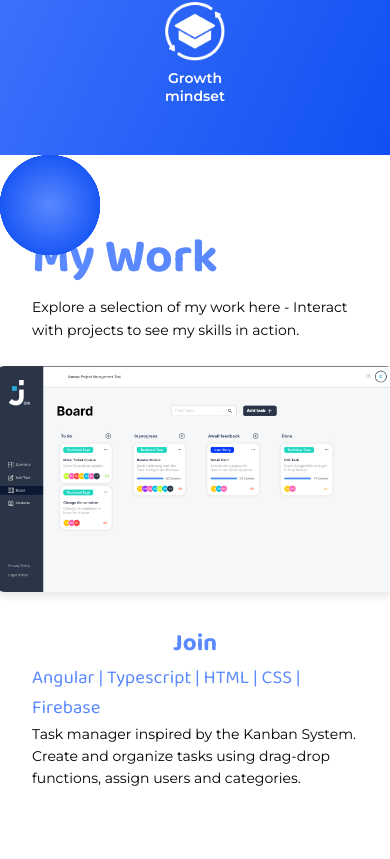
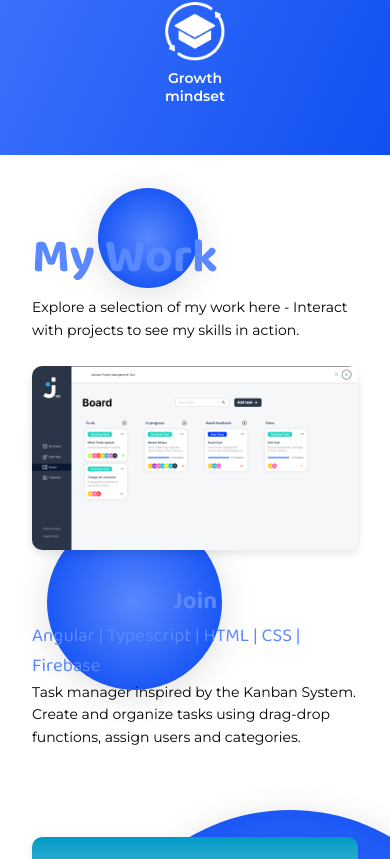
Before and after one commit to P-Hoffmann98/Portfolio, an Angular app: page / in a window 390 px wide. Shown: the part 2856-3715 px from the top of the page. Built offline with nearby package versions, Linux system fonts and the light colour scheme.

Commit message:
scroll line fixed

```diff
--- a/src/app/my-work/my-work.component.html
+++ b/src/app/my-work/my-work.component.html
@@ -1,3 +1,4 @@
+<div id="my-work-body" class="my-work-body">
   <div class="circle1"></div>
   <div class="circle2"></div>
   <div class="circle3"></div>
@@ -5,8 +6,6 @@
   <div class="circle5"></div>
   <div class="circle6"></div>
   <div class="circle7"></div>
-
-<div id="my-work-body" class="my-work-body">
   <h1>My Work</h1>
   <p>
     Explore a selection of my work here - Interact with projects to see my
--- a/src/app/my-work/my-work.component.scss
+++ b/src/app/my-work/my-work.component.scss
@@ -1,37 +1,30 @@
+/* ===== My Work (SCSS) =====
+   IMPORTANT: Put your <div class="circle1"> ... circle7</div>
+   as the FIRST children INSIDE #my-work-body.
+   This file assumes that structure.
+*/
+
+$blue-1: #5988ff;
+$blue-2: #0043f0;
+
+/* Base section */
 .my-work-body {
   position: relative;
+  isolation: isolate; /* make a local stacking context (predictable z-index) */
   padding: 4rem 2rem;
-  background: white;
+  background: #fff;
   overflow: hidden;
-  z-index: 1; /* base layer */
+
+  /* CONTENT LAYER — always above circles */
+  > h1,
+  > p,
+  > .project {
+    position: relative;
+    z-index: 2; /* content layer */
+  }
 }
 
-.project {
-  display: flex;
-  align-items: center;
-  justify-content: space-between;
-  margin-bottom: 4rem;
-  gap: 2rem;
-}
-
-.project:nth-child(odd) {
-  flex-direction: row-reverse;
-}
-
-.my-work-exscreens {
-  width: 400px;
-  height: auto;
-  border-radius: 10px;
-  box-shadow: 0 4px 8px rgba(0, 0, 0, 0.1);
-}
-
-.project-info {
-  max-width: 600px;
-  display: flex;
-  flex-direction: column;
-  align-items: center;
-}
-
+/* Typography */
 h1 {
   font-weight: bold;
   font-family: "Baloo";
@@ -55,92 +48,136 @@ p {
   line-height: 1.6;
 }
 
-.project,
-h1,
-h2,
-p {
-  position: relative;
-  z-index: 3; /* above the circles */
+/* Projects layout */
+.project {
+  display: flex;
+  align-items: center;
+  justify-content: space-between;
+  margin-bottom: 4rem;
+  gap: 2rem;
+
+  /* Level 4 selector: counts only .project, ignores other siblings (like .circleX) */
+  &:nth-child(odd of .project) {
+    flex-direction: row-reverse;
+  }
 }
 
-.circle1 {
-  position: absolute;
-  transform: translate(0%, 0%);
-  width: 100px;
-  height: 100px;
-  background: radial-gradient(circle, #5988ff, #0043f0);
-  border-radius: 50%;
-  z-index: 2;
+.my-work-exscreens {
+  width: 400px;
+  height: auto;
+  border-radius: 10px;
+  box-shadow: 0 4px 8px rgba(0, 0, 0, 0.1);
 }
 
-.circle2 {
-  position: absolute;
-  transform: translate(0%, 0%);
-
-  width: 100px;
-  height: 100px;
-  background: radial-gradient(circle, #5988ff, #0043f0);
-  border-radius: 50%;
-  z-index: 2;
+.project-info {
+  max-width: 600px;
+  display: flex;
+  flex-direction: column;
+  align-items: flex-start;
 }
 
-.circle3 {
-  position: absolute;
-  transform: translate(0%, 0%);
-  width: 100px;
-  height: 100px;
-  background: radial-gradient(circle, #5988ff, #0043f0);
-  border-radius: 50%;
-  z-index: 2;
+/* Shared style for all circles */
+.my-work-body {
+  .circle1,
+  .circle2,
+  .circle3,
+  .circle4,
+  .circle5,
+  .circle6,
+  .circle7 {
+    position: absolute;
+    border-radius: 50%;
+    aspect-ratio: 1 / 1;
+    background: radial-gradient(circle, $blue-1, $blue-2);
+    pointer-events: none; /* never block clicks */
+    z-index: 1; /* below content (z=2), above section background */
+    filter: drop-shadow(0 6px 16px rgba(0, 0, 0, 0.12));
+  }
+
+  .circle1 {
+    top: 2%;
+    left: 25%;
+    width: 100px;
+  }
+  .circle2 {
+    top: 8%;
+    left: 12%;
+    width: 175px;
+  }
+  .circle3 {
+    top: 25%;
+    left: -125px;
+    width: 250px;
+  }
+  .circle4 {
+    top: 40%;
+    right: -100px;
+    width: 400px;
+  }
+  .circle5 {
+    top: 16%;
+    left: 12%;
+    width: 50px;
+  }
+  .circle6 {
+    top: 73%;
+    left: 2%;
+    width: 250px;
+  }
+  .circle7 {
+    top: 85%;
+    left: 85%;
+    width: 100px;
+  }
 }
 
-.circle4 {
-  position: absolute;
-  transform: translate(0%, 0%);
-  width: 100px;
-  height: 100px;
-  background: radial-gradient(circle, #5988ff, #0043f0);
-  border-radius: 50%;
-  z-index: 2;
-}
-
-.circle5 {
-  position: absolute;
-  transform: translate(0%, 0%);
-  width: 100px;
-  height: 100px;
-  background: radial-gradient(circle, #5988ff, #0043f0);
-  border-radius: 50%;
-  z-index: 2;
-}
-
-.circle6 {
-  position: absolute;
-  transform: translate(0%, 0%);
-  width: 100px;
-  height: 100px;
-  background: radial-gradient(circle, #5988ff, #0043f0);
-  border-radius: 50%;
-  z-index: 2;
-}
-
-.circle7 {
-  position: absolute;
-  transform: translate(0%, 0%);
-  width: 100px;
-  height: 100px;
-  background: radial-gradient(circle, #5988ff, #0043f0);
-  border-radius: 50%;
-  z-index: 2;
-}
-
+/* Responsive tweaks */
 @media (max-width: 900px) {
   .project {
     flex-direction: column-reverse;
     padding-top: 25px;
+
+    &:nth-child(odd of .project) {
+      flex-direction: column-reverse;
+    }
   }
 
-  .project:nth-child(odd) {
-    flex-direction: column-reverse;
+  .project-info {
+    align-items: center;
+  }
+
+  .my-work-exscreens {
+    width: min(100%, 360px);
+  }
+
+  .my-work-body {
+    .circle1,
+    .circle2,
+    .circle3,
+    .circle4,
+    .circle5,
+    .circle6,
+    .circle7 {
+      position: absolute;
+      border-radius: 50%;
+      background: radial-gradient(circle, $blue-1, $blue-2);
+      pointer-events: none; /* never block clicks */
+      z-index: 1; /* below content (z=2), above section background */
+      filter: drop-shadow(0 6px 16px rgba(0, 0, 0, 0.12));
+    }
+
+    /* Nudge a few for tighter viewports */
+    .circle2 {
+      top: 22%;
+      right: 6%;
+    }
+    .circle3 {
+      top: 52%;
+      left: 30%;
+    }
+    .circle5 {
+      bottom: 10%;
+      right: 8%;
+    }
   }
 }
```
Lines whose indentation alone changed are shown as unchanged.
